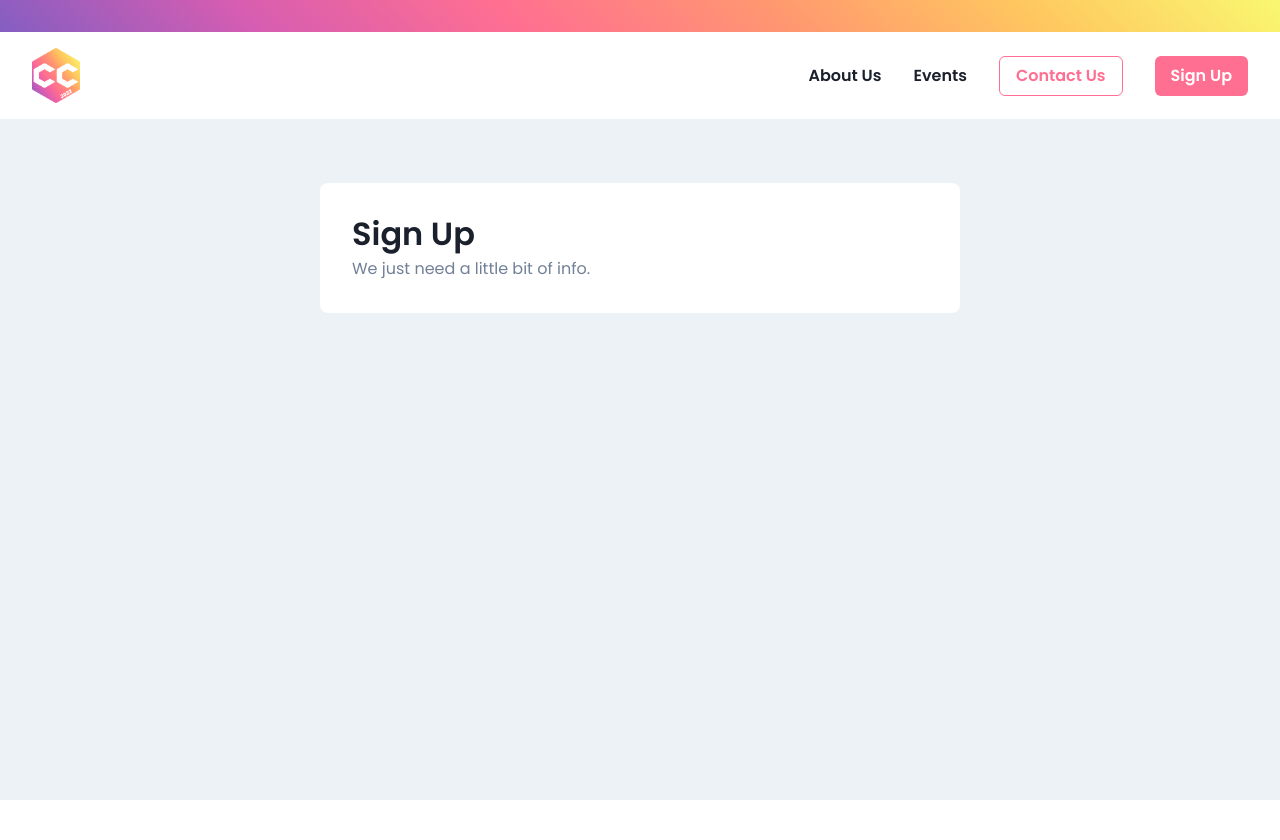
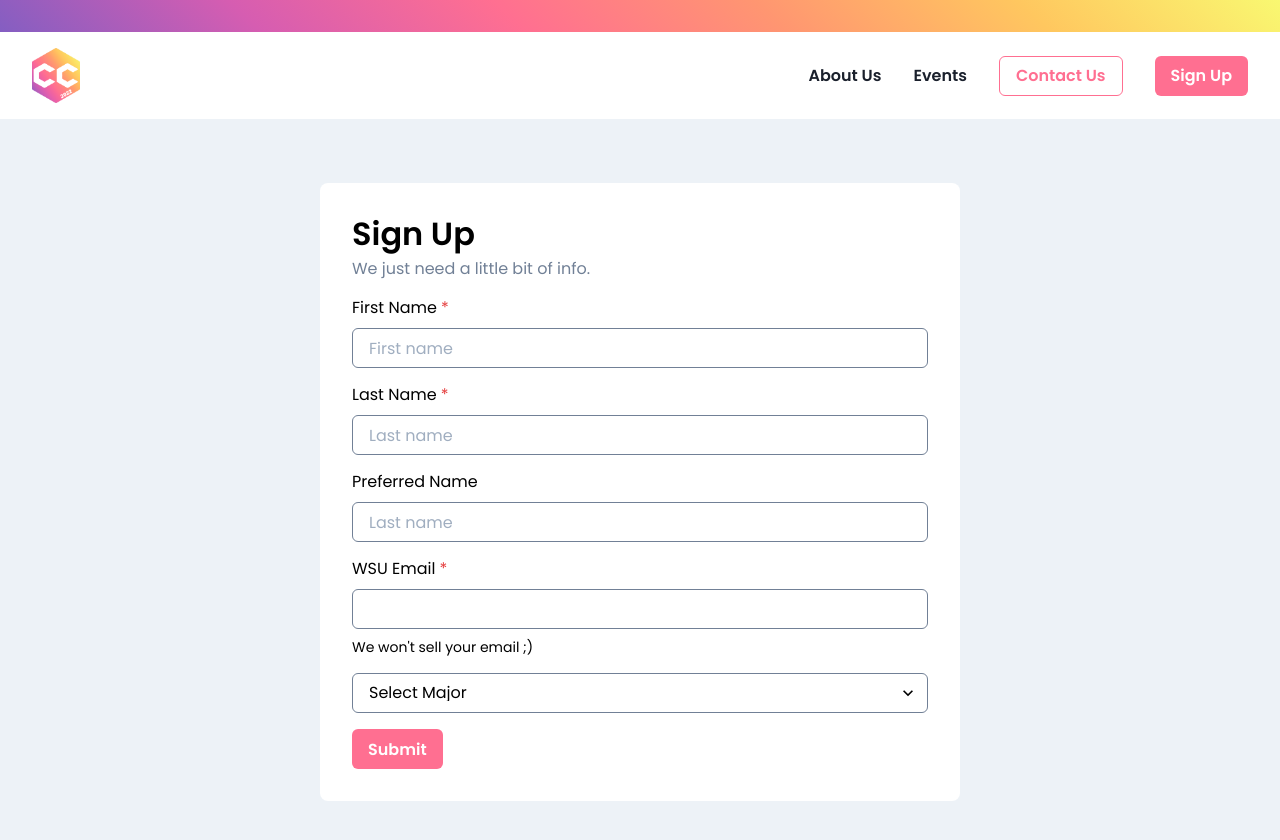
Before and after one commit to ValentinMolina500/coding-cougs-site, a Next.js app: page /sign-up in a window 1280 px wide. Shown: the top 840 px of the page. Before the commit the page ends 800 px from the top, so only its background shows below. Built offline with nearby package versions, Linux system fonts and the light colour scheme.

Commit message:
+ Added initial sign up modal page + Changed "@ Washington State University Tri-Cities" text color to black

```diff
--- a/pages/index.js
+++ b/pages/index.js
@@ -109,7 +109,7 @@ export default function Home() {
             <Heading color="gray.800" fontSize="3.5rem">
               Coding Cougs
             </Heading>
-            <Text mt="0.25rem">@ Washington State University Tri-Cities</Text>
+            <Text textColor="black" mt="0.25rem">@ Washington State University Tri-Cities</Text>
             <Box mt="1rem">
               {/* OCEAN'S TODO: Add an onClick handler to open users email client (mailto:) */}
 
--- a/pages/sign-up.js
+++ b/pages/sign-up.js
@@ -1,5 +1,6 @@
 import Head from "next/head";
 import Link from "next/link";
+//import "../styles/sign-up.css"
 
 // import Image from "next/image";
 import { useEffect, useState } from "react";
@@ -15,6 +16,12 @@ import {
   Grid,
   GridItem,
   Stack,
+  FormControl,
+  FormLabel,
+  FormErrorMessage,
+  FormHelperText,
+  Input,
+  Select
 } from "@chakra-ui/react";
 
 import { ArrowForwardIcon } from "@chakra-ui/icons";
@@ -85,8 +92,40 @@ export default function SignUp() {
 
       {/* Sign up form */}
       <Box as="form" width="100%" maxW="40rem" bg="white" m="4rem auto" p="2rem" borderRadius={"0.5rem"}>
-        <Heading fontWeight={"semibold"} fontSize={"2rem"}>Sign Up</Heading>
+        <Heading color="black" fontWeight={"semibold"} fontSize={"2rem"}>Sign Up</Heading>
         <Text color="gray.500" mt="0.25rem">We just need a little bit of info.</Text>
+        <FormControl paddingTop="15px" id="first-name" isRequired>
+          <FormLabel color="black">First Name</FormLabel>
+          <Input borderColor="gray.500" color="black" _hover={{ background: "white" }} placeholder="First name" />
+        </FormControl>
+        <FormControl paddingTop="15px" id="last-name" isRequired>
+          <FormLabel color="black">Last Name</FormLabel>
+          <Input borderColor="gray.500" color="black" _hover={{ background: "white" }} placeholder="Last name" />
+        </FormControl>
+        <FormControl paddingTop="15px" id="preferred-name">
+          <FormLabel color="black">Preferred Name</FormLabel>
+          <Input borderColor="gray.500" color="black" _hover={{ background: "white" }} placeholder="Last name" />
+        </FormControl>
+        <FormControl paddingTop="15px" id="email" isRequired>
+          <FormLabel color="black">WSU Email</FormLabel>
+          <Input borderColor="gray.500" color="black" _hover={{ background: "white" }} type="email" />
+          <FormHelperText color="black">We won't sell your email ;)</FormHelperText>
+        </FormControl>
+        <FormControl paddingTop="15px" id="major">
+          <Select borderColor="gray.500" color="black" _hover={{ background: "white" }} placeholder="Select Major">
+            <option>Computer Science</option>
+            <option>Math</option>
+          </Select>
+        </FormControl>
+        <Button
+          mt={4}
+          textColor="white"
+          bg="#ff6f91"
+          _hover={{ background: "#ee4e74" }}
+          type="submit"
+        >
+          Submit
+        </Button>
       </Box>
     </Box>
   );
```
